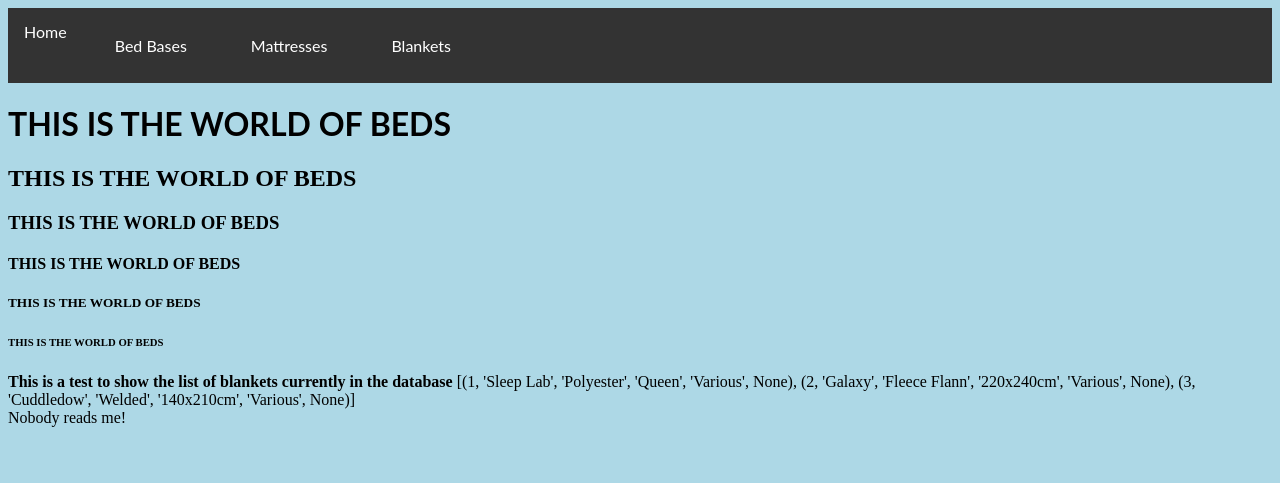
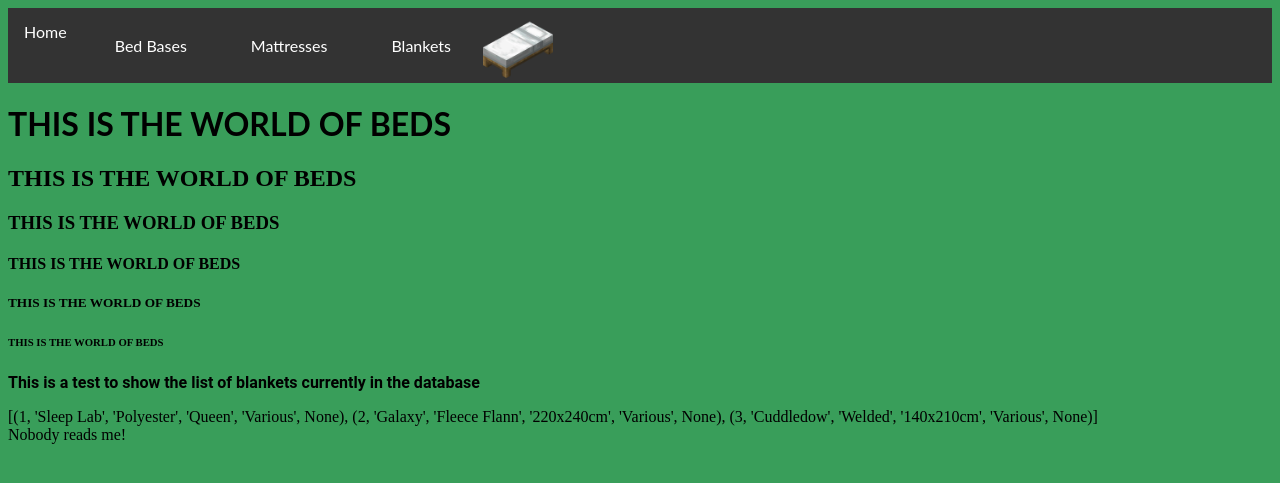
Before and after one commit to DavidWu531/beds, a Flask app: page /blanket in a window 1280 px wide. Shown: the top 483 px of the page. Run offline with Flask 3, Linux system fonts and the light colour scheme; data comes from the database, SQL or seed files in the repository.

Commit message:
changed background color for routes

```diff
--- a/static/style.css
+++ b/static/style.css
@@ -1,5 +1,17 @@
 body {
-    background-color: lightblue;
+    background-color: #6dc0d5;
+}
+
+.blanket_route {
+  background-color: #399e5a;
+}
+
+.bed_base_route {
+  background-color: #464f51;
+}
+
+.mattress_route {
+  background-color: #c3a995;
 }
 
 p {
--- a/templates/base.html
+++ b/templates/base.html
@@ -1,7 +1,9 @@
 {% extends 'layout.html' %}
 {% block content %}
+<body class="bed_base_route">
 <p class="base">
     This is a test to show the list of bed bases currently in the database
     </p>
 {{base}}
 {% endblock %}
+</body>
--- a/templates/blanket.html
+++ b/templates/blanket.html
@@ -1,7 +1,9 @@
 {% extends 'layout.html' %}
 {% block content %}
-<b class="blanket">
+<body class="blanket_route">
+<b><p class="blanket">
     This is a test to show the list of blankets currently in the database
-    </b>
+    </p></b>
 {{blanket}}
 {% endblock %}
+</body>
--- a/templates/layout.html
+++ b/templates/layout.html
@@ -37,6 +37,8 @@
       <a href="/blanket/3">3</a>
     </div>
     </div>
+    <img src="static/images/White_Bed_29.png" width="70" height="70">
+
   </ul>
 </div>
 
--- a/templates/mattress.html
+++ b/templates/mattress.html
@@ -1,7 +1,9 @@
 {% extends 'layout.html' %}
 {% block content %}
-<p class="base">
+<body class="mattress_route">
+<i><p class="base">
     This is a test to show the list of mattresses currently in the database
-    </p>
+    </p></i>
 {{mattress}}
 {% endblock %}
+</body>
```
Also changed, not shown: static/images/White_Bed_29.png (added).
